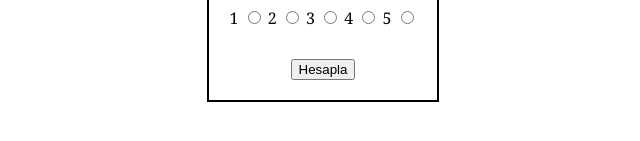
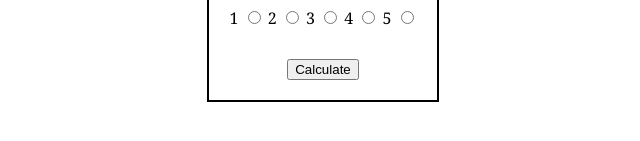
Before and after one commit to vedatsozen/radioinput, a plain HTML site: page index.html in a window 1280 px wide. Shown: the part 377-518 px from the top of the page, 317-957 px from the left. Drawn offline with Linux system fonts and the light colour scheme.

Commit message:
Update index.html

```diff
--- a/index.html
+++ b/index.html
@@ -59,7 +59,7 @@
 
     </form>
 
-    <button onclick="hesapla()">Hesapla</button>
+    <button onclick="hesapla()">Calculate</button>
 
 </div>
 
```
